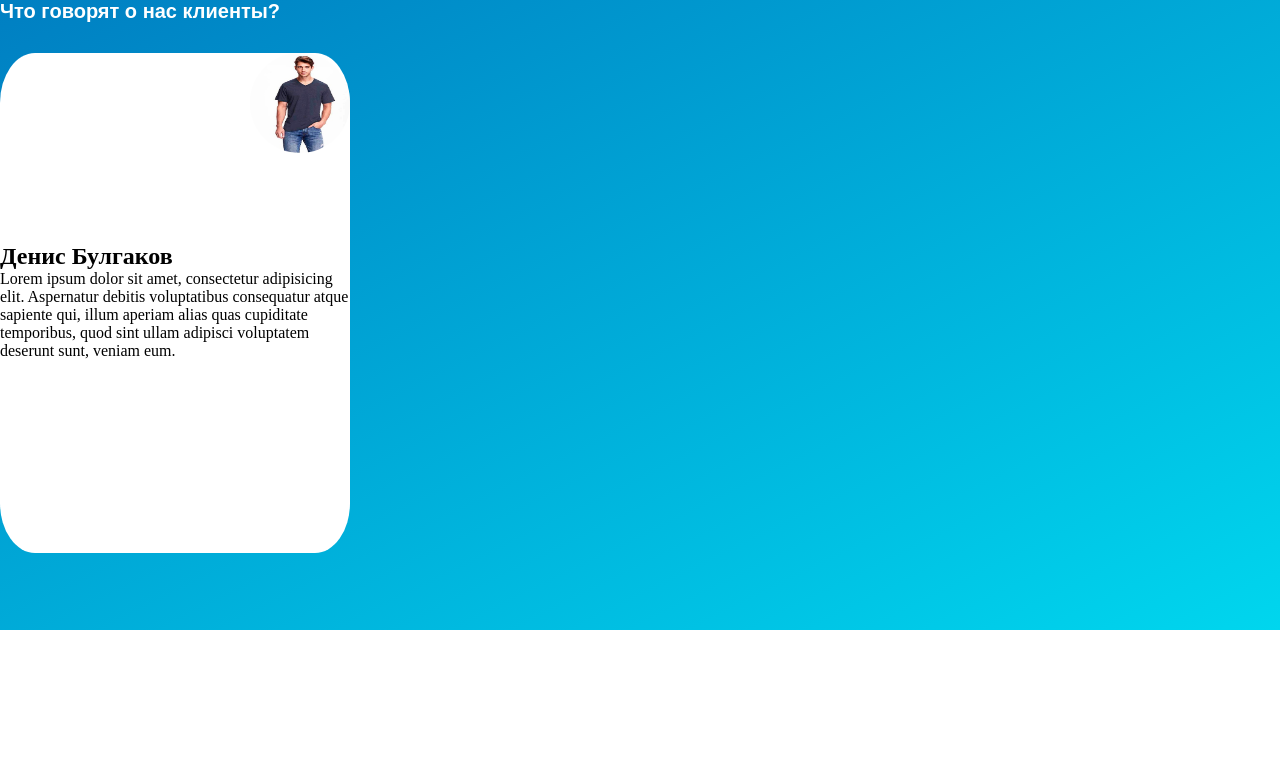
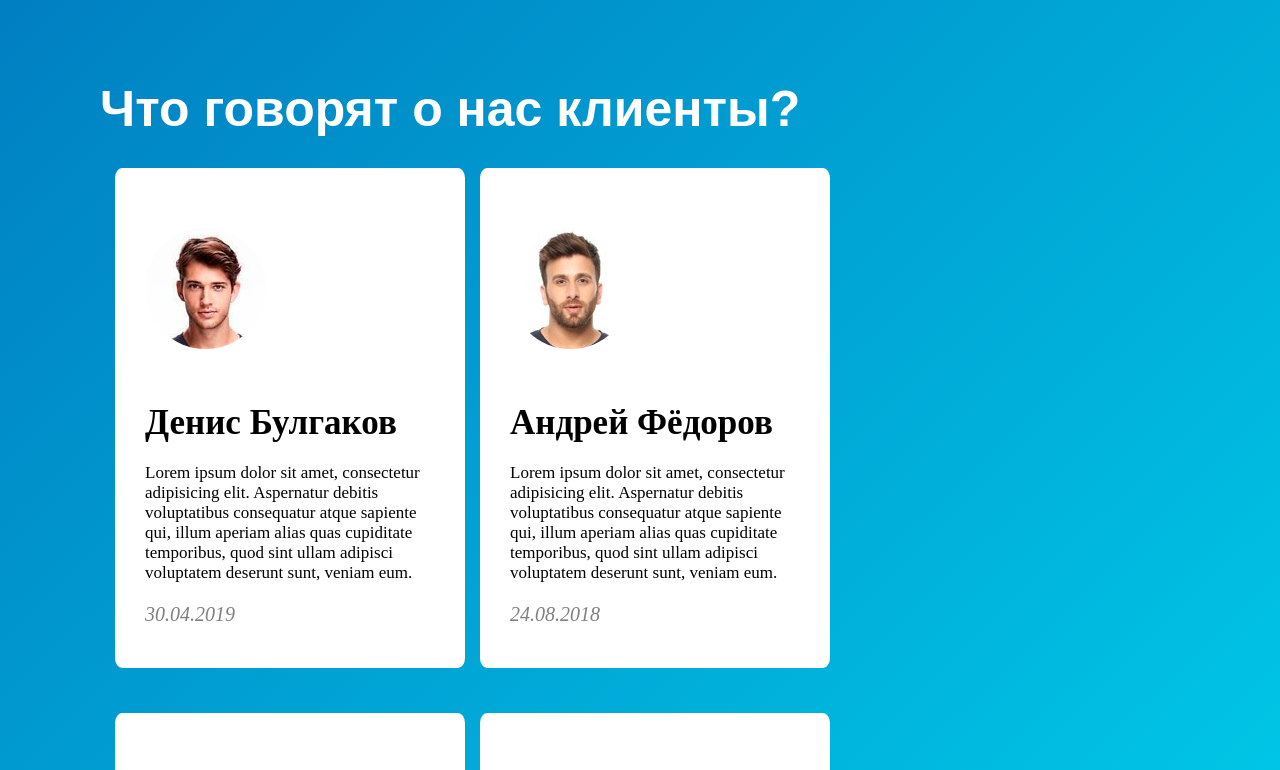
Before and after one commit to martynov85m/CoffeePlanet, a website built with webpack: page src/templates/index.html in a window 1280 px wide. Shown: the top 770 px of the page. Built offline with nearby package versions, Linux system fonts and the light colour scheme; files whose address does not match are found by name.

Commit message:
First try

```diff
--- a/src/precss/styles.less
+++ b/src/precss/styles.less
@@ -7,19 +7,14 @@
 	margin: 0px;
 	box-sizing: border-box;
 }
-.bgc {
-	height: 630px;
-	width: 100%;
-	background: linear-gradient(to bottom right, #007fc2, #00d6ee);
-}
 .section1 {
-	padding: 150px 250px 0px 250px;
+	padding: 80px 100px 0px 100px;
 }
 h1 {
 	font-family: sans-serif;
 	font-weight: 700;
 	color: #fff;
-	font-size: 20px;
+	font-size: 50px;
 	padding-bottom: 30px;
 }
 .clearfix:before,
@@ -28,26 +23,32 @@ h1 {
 	display: table;
 	clear: both;
 }
-.card1 {
-	padding-top: 190px;
+.card {
+	padding: 60px 30px 60px 30px;
 	height: 500px;
 	width: 350px;
 	float: left;
 	background: #fff;
-	border-radius: 10%;
+	border-radius: 2%;
+	margin-left: 15px;
+	margin-bottom: 45px;
 }
-.circle {
-   padding-top: 140px;
-   padding-left: 10px;
-   width: 70px;
-   height: 70px;
-   background: rgba(0, 0, 0, 0);
-   border-radius: 50%;
-}
-.photo1{
-	width: 100px;
-	height: 100px;
-	display: inline-block;
-	margin-left: -100px;
+.photo {
 	border-radius: 50%;
 }
+h2 {
+	padding-bottom: 20px;
+	padding-top: 50px;
+	font-size: 35px;
+}
+.feedback {
+	font-size: 17px;
+	padding-bottom: 25px;
+}
+.date {
+	display: block;
+	margin-top: 20px;
+	font-size: 20px;
+	color: grey;
+	font-style: italic;
+}
--- a/src/templates/index.html
+++ b/src/templates/index.html
@@ -17,25 +17,35 @@
 	<! [endif]-->
 
 </head>
-<body>
-
-<div class="bgc">
+<body style="background: linear-gradient(to bottom right, #007fc2, #00d6ee);">
+	<section class="section1">
 		<h1>Что говорят о нас клиенты?</h1>
-		<!--<div class="clearfix"></div>-->
-		<img class="photo1" src="../img/man1.jpg" alt="Denis Bulgakov">
-
-		<div class="card1">
-
-
+		<div class="clearfix"></div>
+		<div class="card">
+			<img class="photo" src="../img/man01.jpg" alt="Denis Bulgakov">
 			<h2>Денис Булгаков</h2>
-			Lorem ipsum dolor sit amet, consectetur adipisicing elit. Aspernatur debitis voluptatibus consequatur atque sapiente qui, illum aperiam alias quas cupiditate temporibus, quod sint ullam adipisci voluptatem deserunt sunt, veniam eum.
+			<span class="feedback" >Lorem ipsum dolor sit amet, consectetur adipisicing elit. Aspernatur debitis voluptatibus consequatur atque sapiente qui, illum aperiam alias quas cupiditate temporibus, quod sint ullam adipisci voluptatem deserunt sunt, veniam eum.</span>
+			<span class="date">30.04.2019</span>
 		</div>
-		<div class="card2"></div>
-		<div class="card3"></div>
-		<div class="card4"></div>
-
-</div>
-
+		<div class="card">
+			<img class="photo" src="../img/man02.jpg" alt="Andrei Fedorov">
+			<h2>Андрей Фёдоров</h2>
+			<span class="feedback" >Lorem ipsum dolor sit amet, consectetur adipisicing elit. Aspernatur debitis voluptatibus consequatur atque sapiente qui, illum aperiam alias quas cupiditate temporibus, quod sint ullam adipisci voluptatem deserunt sunt, veniam eum.</span>
+			<span class="date">24.08.2018</span>
+		</div>
+		<div class="card">
+			<img class="photo" src="../img/man03.jpg" alt="Anton Petrov">
+			<h2>Антон Петров</h2>
+			<span class="feedback" >Lorem ipsum dolor sit amet, consectetur adipisicing elit. Aspernatur debitis voluptatibus consequatur atque sapiente qui, illum aperiam alias quas cupiditate temporibus, quod sint ullam adipisci voluptatem deserunt sunt, veniam eum.</span>
+			<span class="date">12.05.2018</span>
+		</div>
+		<div class="card">
+			<img class="photo" src="../img/man04.jpg" alt="Viktor Tkachenko">
+			<h2>Виктор Ткаченко</h2>
+			<span class="feedback" >Lorem ipsum dolor sit amet, consectetur adipisicing elit. Aspernatur debitis voluptatibus consequatur atque sapiente qui, illum aperiam alias quas cupiditate temporibus, quod sint ullam adipisci voluptatem deserunt sunt, veniam eum.</span>
+			<span class="date">12.01.2018</span>
+		</div>
+</section>
 <script src="./js/js.js"></script>
 </body>
 </html>
```
Also changed, not shown: build/css/styles.css, build/img/man01.jpg (added), build/img/man02.jpg (added), build/img/man03.jpg (added), build/img/man04.jpg (added), build/index.html, src/img/man01.jpg (added), src/img/man02.jpg (added), src/img/man03.jpg (added), src/img/man04.jpg (added), 1 other file.
